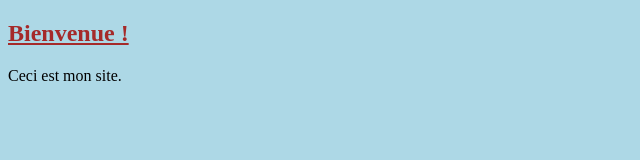
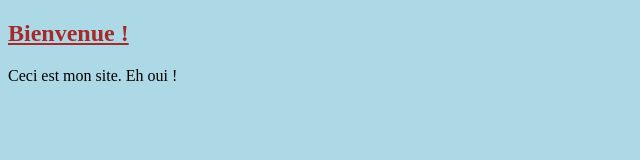
Before and after one commit to ja-maro/pages-test, a plain HTML site: page index.html in a window 1280 px wide. Shown: the full height of the page, 0-640 px from the left. Drawn offline with Linux system fonts and the light colour scheme.

Commit message:
Update index.html - break test

```diff
--- a/index.html
+++ b/index.html
@@ -13,7 +13,7 @@
         </div>
       </header>
       <div class="content">
-       <p>Ceci est mon site.</p>
+       <p>Ceci est mon site. Eh oui !</p>
       </div>
     </main>
   </body>
```
